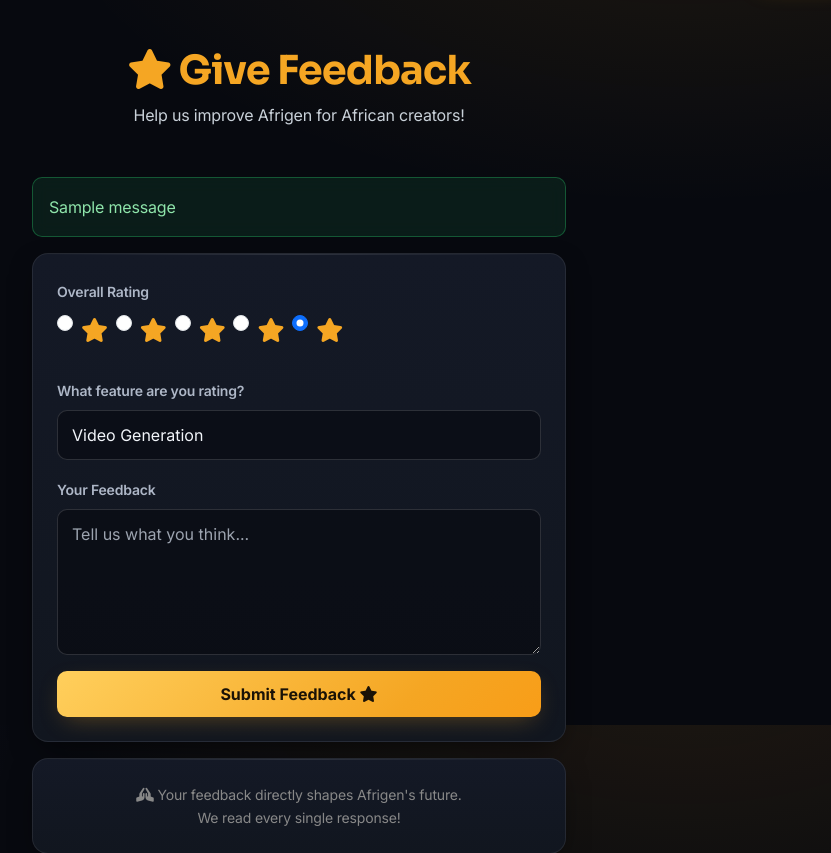
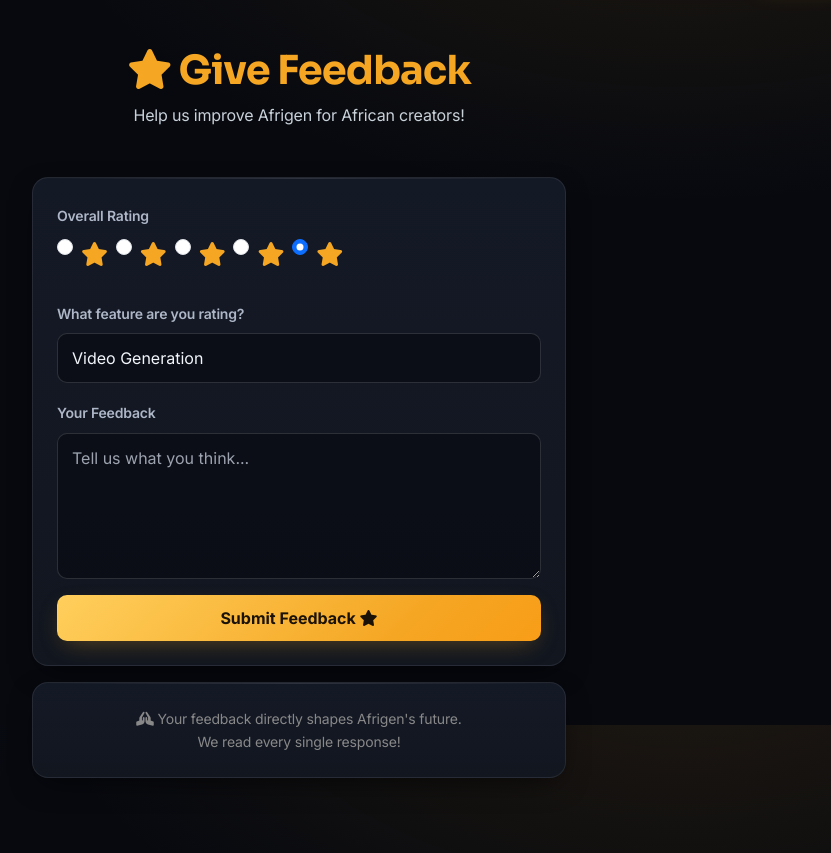
Before and after one commit to Al-ameenolanrewaju/Afrigen, a Flask app: page /feedback in a window 1280 px wide. Shown: the part 75-928 px from the top of the page, without its empty margins (341-1172 px from the left). Run offline with Flask 3, Linux system fonts and the light colour scheme; tables that the repository leaves empty hold one stand-in row (values such as "Sample post"); one stand-in notice (Sample message) is shown; some libraries are stand-ins or nearby versions.

Commit message:
Use SweetAlert for user messages

```diff
--- a/templates/base.html
+++ b/templates/base.html
@@ -174,28 +174,13 @@ content="Generate campaigns, blogs, social media content, videos, and visuals wi
         <div class="container mt-4 flex-grow-1{% if request.args.get('embedded') %} embedded-container{% endif %}">
             {% with messages = get_flashed_messages(with_categories=true) %}
                 {% if messages %}
-                    <div class="flash-message-stack" aria-live="polite">
-                        {% for category, message in messages if category in ['danger', 'warning'] %}
-                            <div class="alert {{ 'alert-danger' if category == 'danger' else 'alert-warning' }} alert-dismissible fade show" role="alert">
-                                <strong>{{ 'Error' if category == 'danger' else 'Warning' }}:</strong>
-                                <span class="flash-message-text">{{ message }}</span>
-                                <button type="button" class="btn-close" data-bs-dismiss="alert" aria-label="Dismiss"></button>
-                            </div>
-                        {% endfor %}
-                    </div>
                     <script>
                         document.addEventListener("DOMContentLoaded", function() {
-                            {% for category, message in messages if category not in ['danger', 'warning'] %}
-                                Swal.fire({
-                                    icon: '{{ "error" if category == "danger" else "success" if category == "success" else "info" if category == "info" else "warning" }}',
-                                    title: '{{ message | replace("'", "\\'") | safe }}',
-                                    toast: true,
-                                    position: 'top-end',
-                                    showConfirmButton: false,
-                                    timer: 5000,
-                                    timerProgressBar: true,
-                                    background: '#161B22',
-                                    color: '#F0F6FC'
+                            {% for category, message in messages %}
+                                window.showAfrigenAlert({
+                                    icon: {{ ('error' if category == 'danger' else category if category in ['success', 'info', 'warning'] else 'info') | tojson }},
+                                    text: {{ message | tojson }},
+                                    toast: true
                                 });
                             {% endfor %}
                         });
@@ -215,15 +200,24 @@ content="Generate campaigns, blogs, social media content, videos, and visuals wi
 {% endif %}
     <script src="https://cdn.jsdelivr.net/npm/bootstrap@5.3.0/dist/js/bootstrap.bundle.min.js"></script>
     <script>
-        // Global alert override
-        window.alert = function(message) {
+        window.showAfrigenAlert = function(options) {
             Swal.fire({
-                text: message,
-                icon: 'info',
+                icon: options.icon || 'info',
+                title: options.title,
+                text: options.text,
+                toast: options.toast === true,
+                position: options.toast === true ? 'top-end' : 'center',
+                showConfirmButton: options.toast !== true,
+                timer: options.toast === true ? 5000 : undefined,
+                timerProgressBar: options.toast === true,
                 background: '#161B22',
                 color: '#F0F6FC',
                 confirmButtonColor: '#F5A623'
             });
+        };
+
+        window.alert = function(message) {
+            window.showAfrigenAlert({ text: String(message) });
         };
 
         // SweetAlert helpers for confirms
--- a/templates/main/contact.html
+++ b/templates/main/contact.html
@@ -18,12 +18,6 @@
                 <div class="col-md-7 mb-4">
                     <div class="card p-4">
                         <h4 style="color: #F5A623;" class="mb-4">Send a Message</h4>
-
-                        {% with messages = get_flashed_messages(with_categories=true) %}
-                            {% for category, message in messages %}
-                            <div class="alert alert-{{ category }}">{{ message }}</div>
-                            {% endfor %}
-                        {% endwith %}
 
                         <form method="POST">
                             <div class="mb-3">
--- a/templates/main/feedback.html
+++ b/templates/main/feedback.html
@@ -12,12 +12,6 @@
                     Help us improve Afrigen for African creators!
                 </p>
             </div>
-
-            {% with messages = get_flashed_messages(with_categories=true) %}
-                {% for category, message in messages %}
-                <div class="alert alert-{{ category }}">{{ message }}</div>
-                {% endfor %}
-            {% endwith %}
 
             <div class="card p-4">
                 <form method="POST">
```
Also changed, not shown: templates/admin_base.html (+39 -6 lines), templates/main/_social_publish_modal.html (+4 -3 lines).
